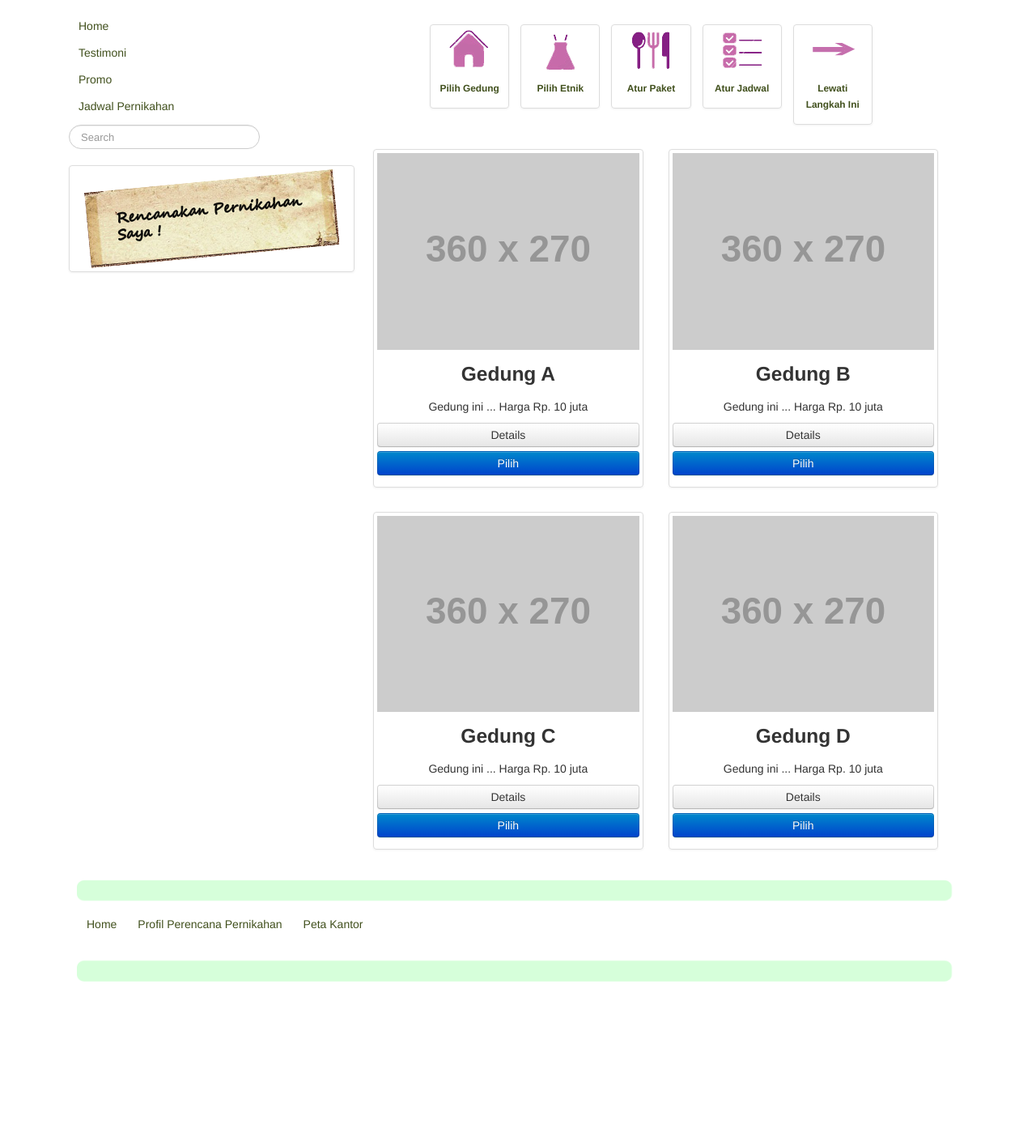
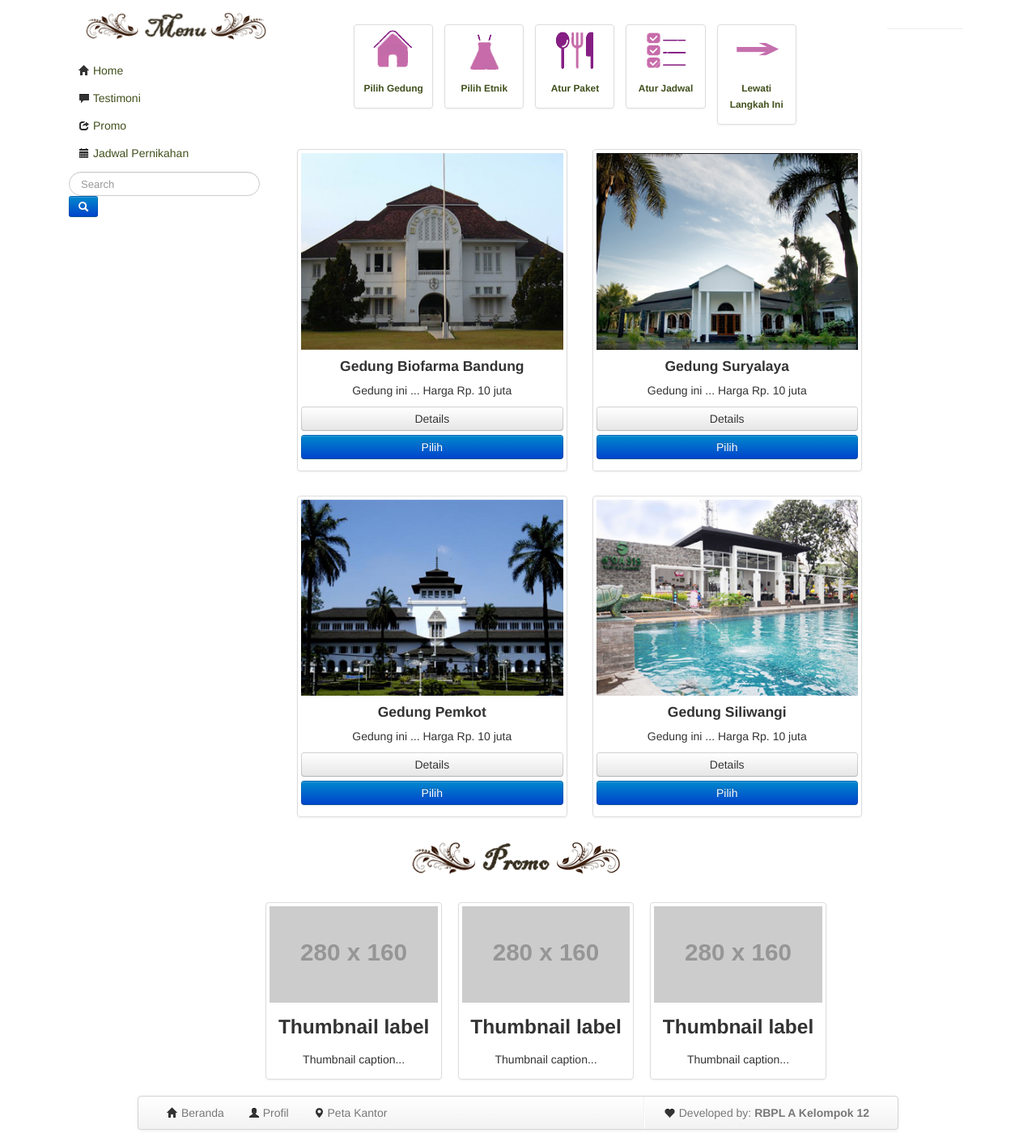
Before and after one commit to google-code-export/online-wedding-planner, a PHP site: page /view/pilihgedung.php in a window 1280 px wide. Shown: the part 160-1575 px from the top of the page at 81% size. Before the commit the page ends 1372 px from the top, so only its background shows below. Run offline with PHP 8.4, Linux system fonts and the light colour scheme; grey boxes labelled with a size stand in for pictures from a placeholder-image service; some libraries are stand-ins or nearby versions.

Commit message:
Melakukan perubahan pada pilihgedung.php

```diff
--- a/view/pilihgedung.php
+++ b/view/pilihgedung.php
@@ -20,20 +20,21 @@
 
 		<div class="container-fluid">
 		<div class="row-fluid">
-		<div class="span4">
+		<div class="span3">
+		<center><img src="../lib/img/menubar.png"></center> <br>
+		<!--sidebar menu-->
 		<ul class="nav nav-pills nav-stacked">
-			<li> <a href="home.php">Home</a> </li>
-			<li><a href="testimoni.php">Testimoni</a></li>
-			<li><a href="#">Promo</a></li>
-			<li><a href="aturjadwal.php">Jadwal Pernikahan</a></li>
+			<li><a href="home.php"><i class="icon-home"></i>  Home</a> </li>
+			<li><a href="view-testimoni.php"><i class="icon-comment"></i>  Testimoni</a></li>
+			<li><a href="#"><i class="icon-share"></i>  Promo</a></li>
+			<li><a href="aturjadwal.php"><i class="icon-calendar"></i>  Jadwal Pernikahan</a></li>
 
 			<form class="navbar-search pull-left">
 			<input type="text" class="search-query" placeholder="Search">
-			</form> </ul>
+			<button class="btn btn-primary btn-small" type="submit"><i class="icon-search icon-white"></i></button>
+			</form>
+			</ul>
 
-			<a href="pilihgedung.php" class="thumbnail">
-			<img src="../lib/img/rencana.png" alt="">
-			</a>
 
 		</div>
 
@@ -84,8 +85,8 @@
 			<ul class="thumbnails">
 			<li class="span11">
 			<div class="thumbnail">
-			<img src="http://placehold.it/360x270" alt="">
-			<h3 align="center">Gedung A</h3>
+			<img src="../lib/img/biofarma.jpg" alt="">
+			<h4 align="center">Gedung Biofarma Bandung</h4>
 			<p align="center">Gedung ini ... Harga Rp. 10 juta</p>
 			<p> <a class="btn btn-block" href="#">Details</a> <a class="btn btn-block btn-primary" href="./view/hero.php">Pilih</a></p>
 			</div>
@@ -99,8 +100,8 @@
 			<ul class="thumbnails">
 			<li class="span11">
 			<div class="thumbnail">
-			<img src="http://placehold.it/360x270" alt="">
-			<h3 align="center">Gedung B</h3>
+			<img src="../lib/img/suryalaya.jpg" alt="">
+			<h4 align="center">Gedung Suryalaya</h4>
 			<p align="center">Gedung ini ... Harga Rp. 10 juta</p>
 			<p> <a class="btn btn-block" href="#">Details</a> <a class="btn btn-block btn-primary" href="./view/hero.php">Pilih</a></p>
 			</div>
@@ -115,8 +116,8 @@
 			<ul class="thumbnails">
 			<li class="span11">
 			<div class="thumbnail">
-			<img src="http://placehold.it/360x270" alt="">
-			<h3 align="center">Gedung C</h3>
+			<img src="../lib/img/gedungpemkot.jpg" alt="">
+			<h4 align="center">Gedung Pemkot</h4>
 			<p align="center">Gedung ini ... Harga Rp. 10 juta</p>
 			<p> <a class="btn btn-block" href="#">Details</a>  <a class="btn btn-block btn-primary" href="./view/hero.php">Pilih</a></p>
 			</div>
@@ -130,8 +131,8 @@
 			<ul class="thumbnails">
 			<li class="span11">
 			<div class="thumbnail">
-			<img src="http://placehold.it/360x270" alt="">
-			<h3 align="center">Gedung D</h3>
+			<img src="../lib/img/siliwangi.jpg" alt="">
+			<h4 align="center">Gedung Siliwangi</h4>
 			<p align="center">Gedung ini ... Harga Rp. 10 juta</p>
 			<p> <a class="btn btn-block" href="#">Details</a> <a class="btn btn-block btn-primary" href="./view/hero.php">Pilih</a></p>
 			</div>
@@ -144,7 +145,11 @@
 		</table>
 	</div>
 
-	<div style="margin: 10px 10px 0px 10px;">
+	<?php
+include_once ('footer.php');
+?>
+
+	<!--div style="margin: 10px 10px 0px 10px;">
 	<div id="footer"> <img src="../lib/img/footer.png">
 	<ul class="nav nav-pills">
     <li><a href="#">Home</a> </li>
```
